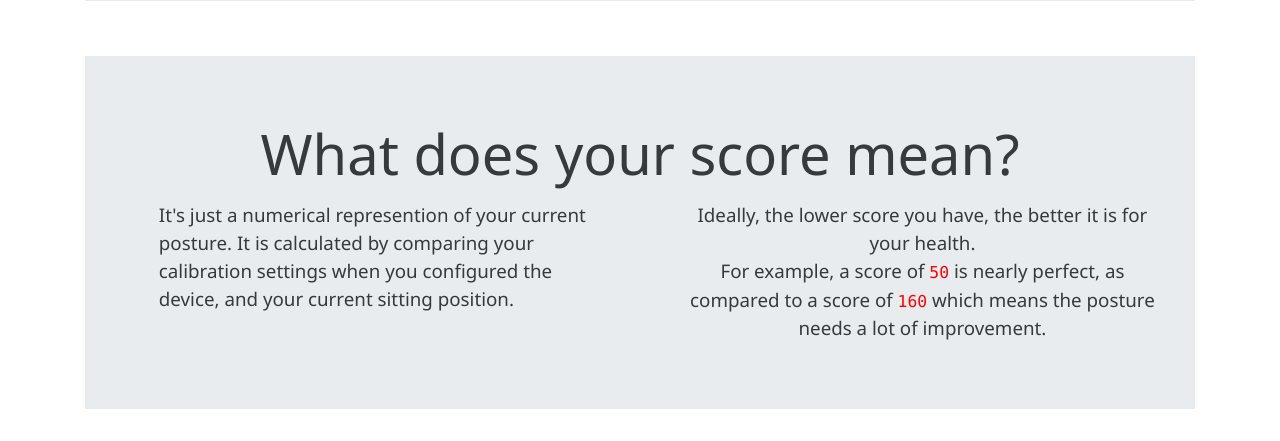
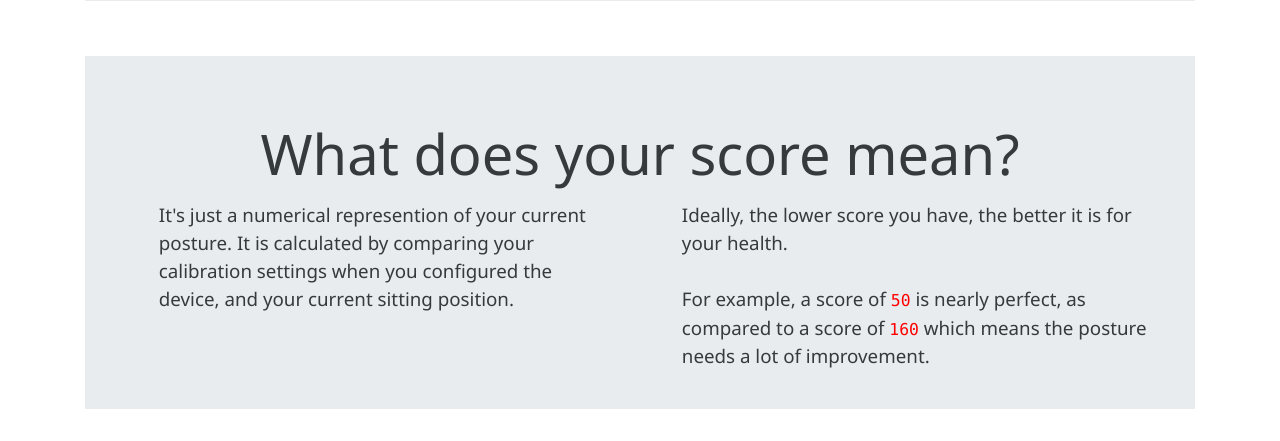
Before and after one commit to dwang/hackphs-2019, a Flask app: page /info in a window 1280 px wide. Shown: the part 1311-1752 px from the top of the page. Run offline with Flask 2, Linux system fonts and the light colour scheme; some libraries are stand-ins or nearby versions.

Commit message:
fix: left justify

```diff
--- a/app/templates/info.html
+++ b/app/templates/info.html
@@ -78,8 +78,9 @@
                 It's just
                 a numerical represention of your current posture. It is calculated by comparing your calibration
                 settings when you configured the device, and your current sitting position.
-                <p class="lead" style="display: inline-block; width: 46%; float: right">Ideally, the lower score you
+                <p class="lead" style="display: inline-block; width: 46%; float: right; text-align: left">Ideally, the lower score you
                     have, the better it is for your health.
+                    <br>
                     <br>
                     For example, a score of <code style="color: red">50</code> is nearly perfect, as compared to a score
                     of <code style="color: red">160</code> which means the posture needs a lot of improvement.
```
